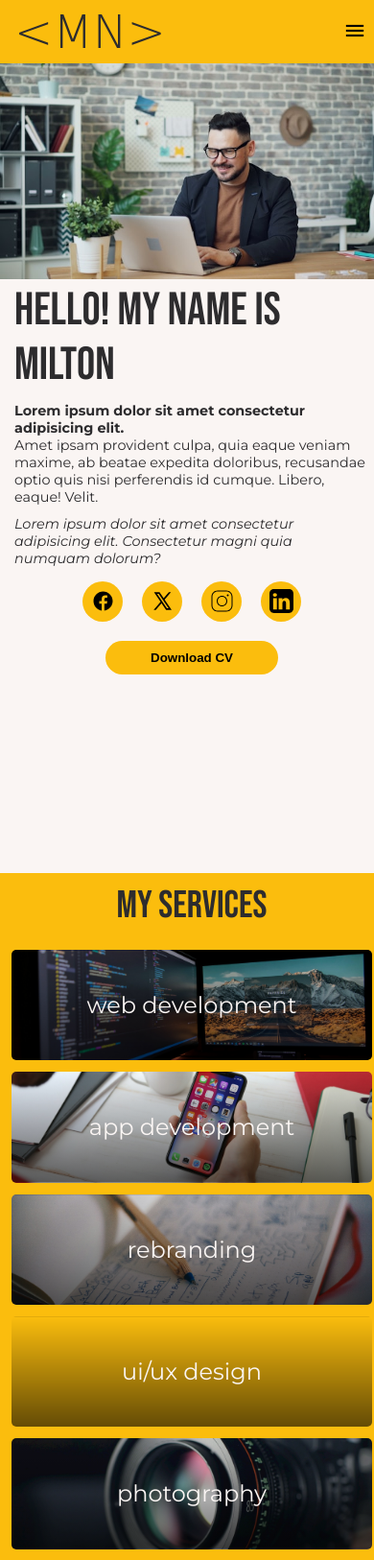
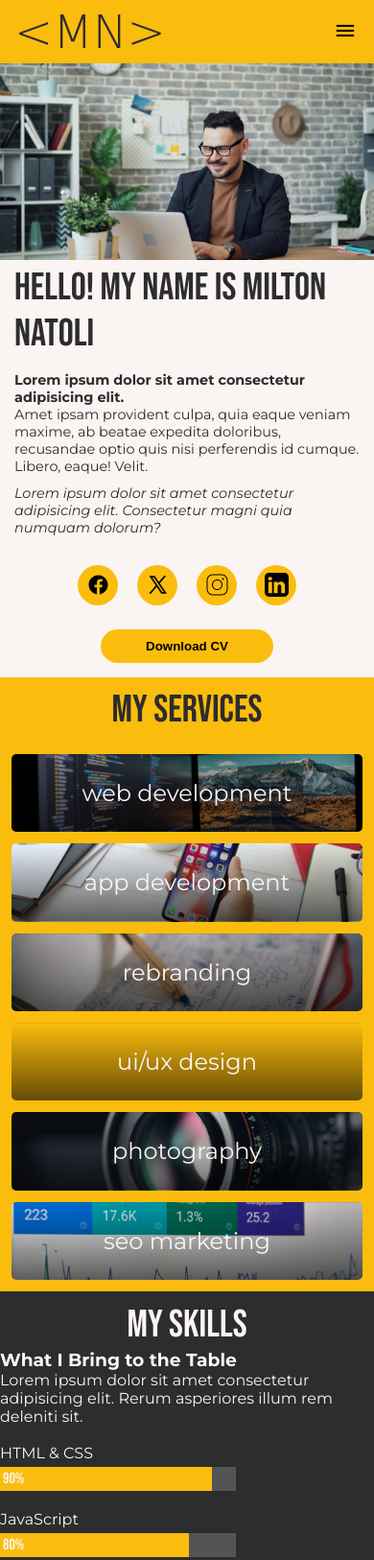
Before and after one commit to devgustavoperez/personal-website, a plain HTML site: page index.html in a window 390 px wide. Shown: the top 1626 px of the page at 96% size. Drawn offline with nearby package versions, Linux system fonts and the light colour scheme; a web font is replaced by a local one.

Commit message:
Mobile version html code finished

```diff
--- a/index.html
+++ b/index.html
@@ -30,10 +30,18 @@
         <div class="profile__wrapper">
             <div class="profile__img-container">
                 <img src="src/img/profile-picture(small).jpg" alt="profile image" class="profile__img">
+                <div class="profile__desktop-title-container">
+                    <h1 class="profile__desktop-title">Hello! My name is Milton Natoli</h1>
+                    <h2>Professional User Experience Designer</h2>
+                </div>
             </div>
             <div class="profile__data-container">
+                <div class="profile__data">
+                    <div class="profile__mobile-title-container">
+                        <h1 class="profile__mobile-title">Hello! My name is Milton Natoli</h1>
+                    </div>
+                    <div class="profile__main-data">
                         <div class="profile__description">
-                    <h1 class="profile__heading-mobile">Hello! My name is Milton</h1>
                             <p>
                                 <strong>Lorem ipsum dolor sit amet consectetur adipisicing elit.</strong><br>Amet ipsam provident culpa, quia eaque veniam maxime, ab beatae expedita doloribus, recusandae optio quis nisi perferendis id cumque. Libero, eaque! Velit.
                             </p>
@@ -49,14 +57,18 @@
                                 <li class="profile__links-item"><div class="icons8-linkedin"></div></li>
                             </ul>
                         </div>
-                <div class="profile__download">
+                    </div>
+                    <div class="profile__download-container">
                         <button class="profile__download-button">Download CV</button>
+                    </div>
                 </div>
             </div>
         </div>
     </main>
     <section class="services">
+        <div class="services__title-container">
             <h2 class="services__title">My services</h2>
+        </div>
         <div class="services__service-container">
             <div class="services__service service--background-web-dev">
                 <h2 class="services__service-name">web development</h2>
@@ -86,6 +98,16 @@
     <section class="skills">
         <div class="skills__container">
             <h2 class="skills__title">My skills</h2>
+            <div class="skills__img-container">
+                <img src="" alt="" class="skills__img">
+            </div>
+            <div class="skills__metrics-container">
+                <div class="skills__metrics-description">
+                    <h3>What I Bring to the Table</h3>
+                    <p>
+                        Lorem ipsum dolor sit amet consectetur adipisicing elit. Rerum asperiores illum rem deleniti sit.
+                    </p>
+                </div>
                 <ul>
                     <li class="skills__skills-item">
                         <span class="skills__skill-name">HTML & CSS</span>
@@ -99,7 +121,6 @@
                         <div class="load__bar">
                             <div class="load__bar-bar bar--80"><span class="load__bar-percentage">80%</span></div>
                         </div>
-
                     </li>
 
                     <li class="skills__skills-item">
@@ -138,6 +159,7 @@
                     </li>
                 </ul>
             </div>
+        </div>
     </section>
     <section class="form">
         <h2 class="form__title">Contact</h2>
--- a/src/css/style.css
+++ b/src/css/style.css
@@ -21,7 +21,7 @@
 }
 
 body {
-    min-width: 400px;
+    min-width: 360px;
     background-color: var(--color1);
     font-family: var(--font-default);
     font-size: 1em;
@@ -104,13 +104,10 @@ body {
     color: var(--color0);
 }
 
-/*---------- header queries ---------- */
-/*---------- header ends ---------- */
-
 /*---------- profile section ---------- */
 
 .profile {
-    min-height: 100vh;
+    height: 640px;
     /*height: 610px; tamaño fijo en píxeles para que no colapsen los elementos internos al redimencionar la altura de la página*/
     background-color: var(--color1);
 }
@@ -131,18 +128,27 @@ body {
     max-width: 100%;
 }
 
+.profile__desktop-title-container {
+    display: none;
+}
+
 .profile__data-container {
     flex-grow: 1;
+}
+
+.profile__data {
+    height: 100%;
     display: flex;
     flex-direction: column;
-    justify-content: space-evenly;
+    gap: 15px;
     margin: 0 15px 15px 15px;
 }
 
-.profile__heading-mobile {
+.profile__mobile-title {
     font-family: var(--font-heading);
     font-weight: 500;
-    font-size: 3em;
+    font-size: 2.5em;
+    margin-top: 5px;
 }
 
 .profile__description p {
@@ -151,8 +157,16 @@ body {
     text-wrap: pretty;
 }
 
+.profile__description p:first-child {
+    margin-top: 0;
+}
+
+.profile__description p:nth-child(2) {
+    margin-bottom: 30px;
+}
+
 .profile__links-list {
-    margin: 15px 0 10px 0;
+    margin: 15px 0 0 0;
     display: flex;
     justify-content: center;
     gap: 20px;
@@ -205,7 +219,7 @@ body {
     margin-left: 1px;
 }
 
-.profile__download {
+.profile__download-container {
     margin: 10px 0 0 0;
     display: flex;
     justify-content: center;
@@ -223,7 +237,7 @@ body {
 /*---------- services section ---------- */
 
 .services {
-    min-height: 100vh;
+    height: 640px;
     /*height: 610px; tamaño fijo en píxeles para que no colapsen los elementos internos al redimencionar la altura de la página*/
     background-color: var(--color2);
     display: flex;
@@ -306,13 +320,14 @@ body {
 
 /*---------- skills section ---------- */
 .skills {
+    height: 640px;
     /*height: 610px; tamaño fijo en píxeles para que no colapsen los elementos internos al redimencionar la altura de la página*/
     background-color: var(--color0);
     color: var(--color1);
 }
 
 .skills__container {
-    min-height: 100vh;
+    height: 100%;
     display: flex;
     flex-direction: column;
     justify-content: space-around;
@@ -324,6 +339,10 @@ body {
     font-size: 2.5em;
     font-weight: normal;
     margin-top: 10px;
+}
+
+.skills__img-container {
+    display: none;
 }
 
 .skills__container ul {
@@ -380,7 +399,7 @@ body {
 /*---------- contact section ---------- */
 
 .form {
-    height: 500px;
+    height: 640px;
     background-color: var(--color3);
     display: flex;
     flex-direction: column;
@@ -447,7 +466,7 @@ body {
 }
 
 footer {
-    height: 30vh;
+    height: 250px;
     background-color: var(--color0);
     color: var(--color1);
     display: grid;
```
Lines whose indentation alone changed are shown as unchanged.
